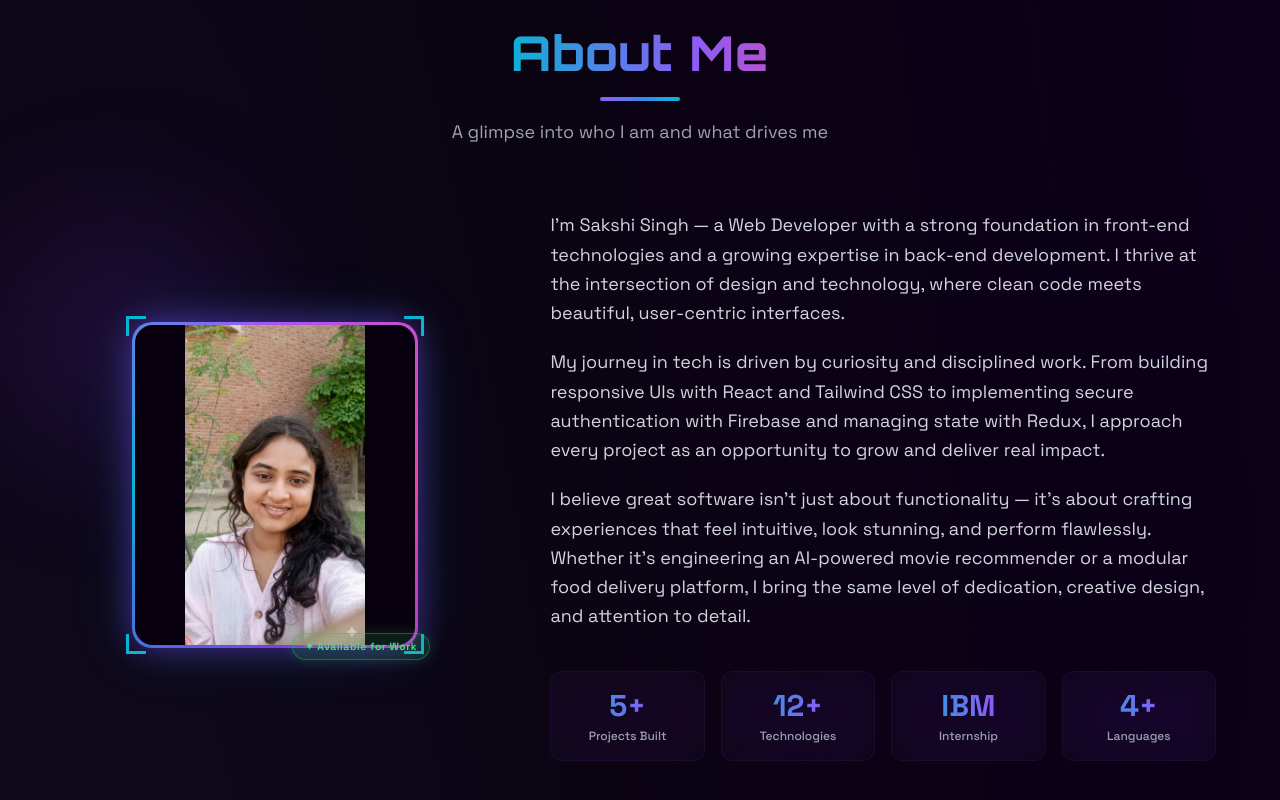
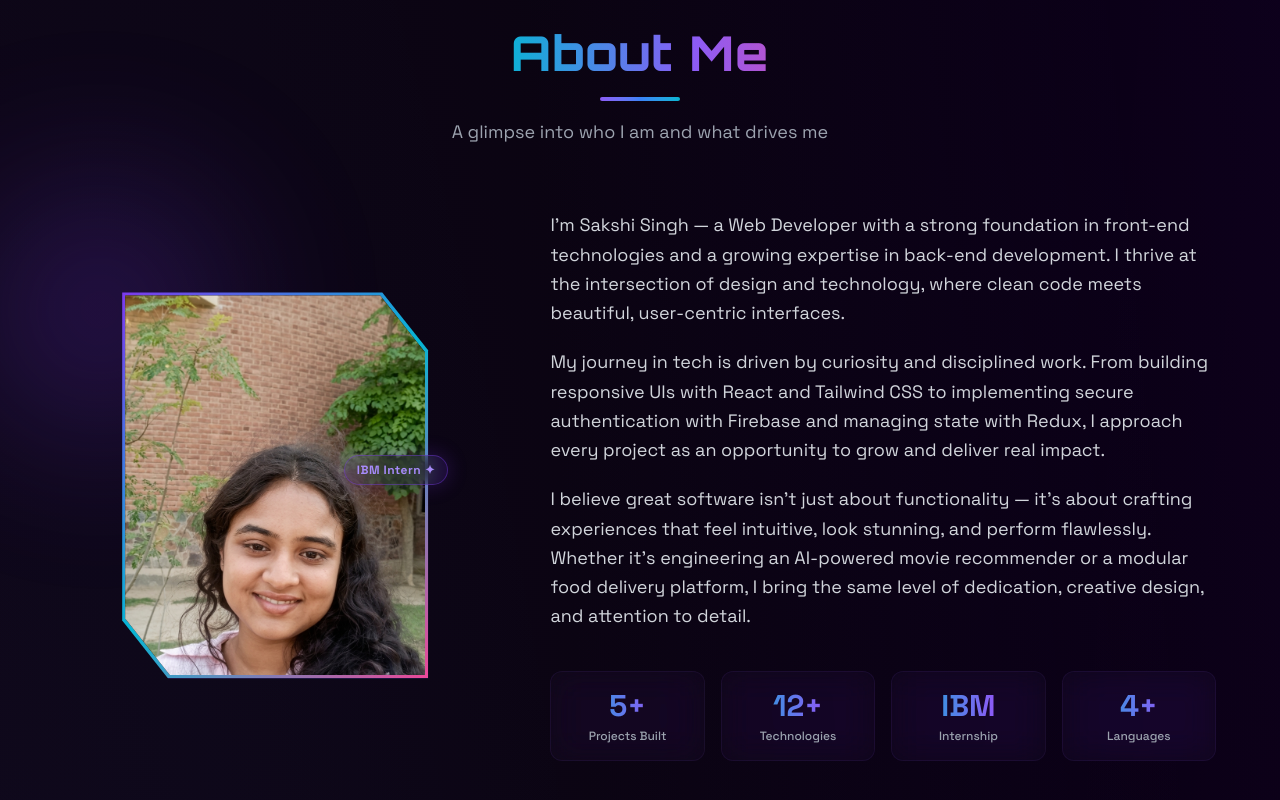
Before and after one commit to singhsakshi098/dev-portfolio, a React (Vite) app: page / in a window 1280 px wide. Shown: the part 899-1699 px from the top of the page. Built offline with nearby package versions, Linux system fonts and the light colour scheme; the HTML template or start-up script is replaced by a standard one.

Commit message:
feat: diagonal-cut cyber photo frame - clip-path shape, cover fit, pulsing glow, IBM pill

```diff
--- a/src/components/About.jsx
+++ b/src/components/About.jsx
@@ -17,35 +17,26 @@ export default function About() {
           transition={{ duration: 0.7, ease: 'easeOut' }}
           className="lg:col-span-2 flex justify-center"
         >
-          <div className="hud-photo-container relative">
-            {/* Floating glow orb behind photo */}
-            <div className="hud-glow-orb absolute top-1/2 left-1/2 -translate-x-1/2 -translate-y-1/2 w-[300px] h-[300px] rounded-full pointer-events-none z-0" />
+          <div className="cyber-photo-container relative">
+            {/* Floating glow orb behind */}
+            <div className="cyber-glow-orb absolute top-1/2 left-1/2 -translate-x-1/2 -translate-y-1/2 pointer-events-none z-0" />
 
-            {/* Rotating gradient border wrapper */}
-            <div className="hud-border-wrap relative z-10 rounded-[20px] p-[3px]">
-              {/* HUD Corner Accents */}
-              <div className="hud-corner hud-corner-tl" />
-              <div className="hud-corner hud-corner-tr" />
-              <div className="hud-corner hud-corner-bl" />
-              <div className="hud-corner hud-corner-br" />
-
-              {/* Photo container */}
-              <div className="hud-photo-inner relative rounded-[18px] overflow-hidden" style={{ width: '280px', height: '320px' }}>
+            {/* Gradient border wrapper with clip-path */}
+            <div className="cyber-border-wrap relative z-10 p-[3px]">
+              {/* Photo */}
+              <div className="cyber-photo-inner overflow-hidden">
                 <img
                   src={profileImg}
                   alt="Sakshi Singh"
-                  className="profile-image w-full h-full"
+                  className="cyber-photo-img w-full h-full"
                 />
-                {/* Scanline overlay */}
-                <div className="hud-scanline absolute inset-0 pointer-events-none z-20" />
               </div>
             </div>
 
-            {/* Available for Work badge */}
-            <div className="hud-badge absolute -bottom-3 -right-3 z-30">
-              <span className="hud-badge-inner inline-flex items-center gap-1.5 px-3 py-1.5 rounded-full text-xs font-bold">
-                <span className="hud-badge-ring" />
-                ✦ Available for Work
+            {/* Floating IBM Intern pill */}
+            <div className="cyber-pill absolute -right-4 top-1/2 -translate-y-1/2 z-20">
+              <span className="cyber-pill-inner inline-flex items-center gap-1 px-3 py-1.5 rounded-full text-xs font-bold whitespace-nowrap">
+                IBM Intern ✦
               </span>
             </div>
           </div>
--- a/src/index.css
+++ b/src/index.css
@@ -583,178 +583,118 @@ nav .gradient-text {
 }
 
 /* ═══════════════════════════════════════════════════════
-   PROFILE PHOTO — FUTURISTIC HUD FRAME
+   PROFILE PHOTO — DIAGONAL-CUT CYBER FRAME
    ═══════════════════════════════════════════════════════ */
 
-/* Angle property for rotating gradient */
-@property --angle {
-  syntax: '<angle>';
-  initial-value: 0deg;
-  inherits: false;
+@keyframes cyber-pulse-orb {
+  0%, 100% { opacity: 0.35; transform: translate(-50%, -50%) scale(1); }
+  50% { opacity: 0.55; transform: translate(-50%, -50%) scale(1.08); }
 }
 
-@keyframes spin-border {
-  to { --angle: 360deg; }
+@keyframes cyber-border-glow {
+  0%, 100% {
+    box-shadow: 0 0 25px rgba(124, 58, 237, 0.4), 0 0 50px rgba(6, 182, 212, 0.15);
+  }
+  50% {
+    box-shadow: 0 0 40px rgba(124, 58, 237, 0.6), 0 0 80px rgba(6, 182, 212, 0.3), 0 0 100px rgba(236, 72, 153, 0.1);
+  }
 }
 
-@keyframes pulse-orb {
-  0%, 100% { opacity: 0.3; transform: translate(-50%, -50%) scale(1); }
-  50% { opacity: 0.5; transform: translate(-50%, -50%) scale(1.1); }
+@keyframes pill-float {
+  0%, 100% { transform: translateY(-50%) translateX(0); }
+  50% { transform: translateY(-50%) translateX(4px); }
 }
 
-@keyframes scanline {
-  0% { top: -100%; }
-  100% { top: 100%; }
-}
-
-@keyframes badge-ring-pulse {
-  0% { transform: scale(1); opacity: 0.6; }
-  100% { transform: scale(2.4); opacity: 0; }
+/* Clip-path shape */
+:root {
+  --cyber-clip: polygon(0 0, 85% 0, 100% 15%, 100% 100%, 15% 100%, 0 85%);
 }
 
 /* Container */
-.hud-photo-container {
+.cyber-photo-container {
   display: inline-block;
+  transition: all 0.4s ease;
+}
+.cyber-photo-container:hover {
+  transform: scale(1.04);
+}
+
+/* Floating glow orb */
+.cyber-glow-orb {
+  width: 350px;
+  height: 350px;
+  background: radial-gradient(circle, #7c3aed 0%, transparent 70%);
+  filter: blur(80px);
+  border-radius: 50%;
+  animation: cyber-pulse-orb 4s ease-in-out infinite;
+}
+
+/* Gradient border wrapper — clip-path */
+.cyber-border-wrap {
+  background: linear-gradient(135deg, #7c3aed, #06b6d4, #ec4899);
+  clip-path: var(--cyber-clip);
+  animation: cyber-border-glow 3s ease-in-out infinite;
+}
+.cyber-photo-container:hover .cyber-border-wrap {
+  box-shadow:
+    0 0 50px rgba(124, 58, 237, 0.7),
+    0 0 100px rgba(6, 182, 212, 0.4),
+    0 0 140px rgba(236, 72, 153, 0.15);
+}
+
+/* Photo inner — same clip-path */
+.cyber-photo-inner {
+  width: 300px;
+  height: 380px;
+  clip-path: var(--cyber-clip);
+  background: #050008;
+  overflow: hidden;
+}
+
+/* Image — cover, no black bars */
+.cyber-photo-img {
+  object-fit: cover;
+  object-position: center top;
+  display: block;
+  width: 100%;
+  height: 100%;
   transition: transform 0.4s ease;
 }
-.hud-photo-container:hover {
-  transform: scale(1.03);
+.cyber-photo-container:hover .cyber-photo-img {
+  transform: scale(1.05);
 }
 
-/* Floating glow orb behind */
-.hud-glow-orb {
-  background: radial-gradient(circle, #7c3aed 0%, transparent 70%);
-  filter: blur(80px);
-  animation: pulse-orb 4s ease-in-out infinite;
+/* IBM Intern floating pill */
+.cyber-pill {
+  animation: pill-float 3s ease-in-out infinite;
+}
+.cyber-pill-inner {
+  background: rgba(124, 58, 237, 0.15);
+  border: 1px solid rgba(124, 58, 237, 0.4);
+  color: #a78bfa;
+  letter-spacing: 0.04em;
+  box-shadow: 0 0 20px rgba(124, 58, 237, 0.25);
+  backdrop-filter: blur(10px);
+  -webkit-backdrop-filter: blur(10px);
+}
+.cyber-photo-container:hover .cyber-pill-inner {
+  box-shadow: 0 0 30px rgba(124, 58, 237, 0.4), 0 0 60px rgba(124, 58, 237, 0.15);
+  border-color: rgba(124, 58, 237, 0.6);
+  color: #c4b5fd;
 }
 
-/* Rotating gradient border */
-.hud-border-wrap {
-  background: conic-gradient(from var(--angle), #7c3aed, #06b6d4, #a855f7, #ec4899, #7c3aed);
-  animation: spin-border 3s linear infinite;
-  box-shadow:
-    0 0 30px rgba(124, 58, 237, 0.5),
-    0 0 60px rgba(6, 182, 212, 0.2);
-  transition: box-shadow 0.4s ease;
-}
-.hud-photo-container:hover .hud-border-wrap {
-  box-shadow:
-    0 0 40px rgba(124, 58, 237, 0.7),
-    0 0 80px rgba(6, 182, 212, 0.35),
-    0 0 120px rgba(168, 85, 247, 0.15);
-}
-
-/* Photo inner */
-.hud-photo-inner {
-  background: #050008;
-}
-
-/* Profile image */
-.profile-image {
-  object-fit: contain;
-  object-position: center top;
-  display: block;
-  border-radius: 18px;
-  background: rgba(13, 0, 21, 0.5);
-  transition: transform 0.4s ease;
-}
-
-/* ---- HUD Corner Brackets ---- */
-.hud-corner {
-  position: absolute;
-  width: 20px;
-  height: 20px;
-  z-index: 20;
-  transition: all 0.3s ease;
-}
-.hud-corner::before,
-.hud-corner::after {
-  content: '';
-  position: absolute;
-  background: #06b6d4;
-  transition: all 0.3s ease;
-}
-
-/* Top-left */
-.hud-corner-tl { top: -6px; left: -6px; }
-.hud-corner-tl::before { top: 0; left: 0; width: 20px; height: 3px; }
-.hud-corner-tl::after { top: 0; left: 0; width: 3px; height: 20px; }
-
-/* Top-right */
-.hud-corner-tr { top: -6px; right: -6px; }
-.hud-corner-tr::before { top: 0; right: 0; width: 20px; height: 3px; }
-.hud-corner-tr::after { top: 0; right: 0; width: 3px; height: 20px; }
-
-/* Bottom-left */
-.hud-corner-bl { bottom: -6px; left: -6px; }
-.hud-corner-bl::before { bottom: 0; left: 0; width: 20px; height: 3px; }
-.hud-corner-bl::after { bottom: 0; left: 0; width: 3px; height: 20px; }
-
-/* Bottom-right */
-.hud-corner-br { bottom: -6px; right: -6px; }
-.hud-corner-br::before { bottom: 0; right: 0; width: 20px; height: 3px; }
-.hud-corner-br::after { bottom: 0; right: 0; width: 3px; height: 20px; }
-
-/* Corner hover — move inward */
-.hud-photo-container:hover .hud-corner-tl { top: -3px; left: -3px; }
-.hud-photo-container:hover .hud-corner-tr { top: -3px; right: -3px; }
-.hud-photo-container:hover .hud-corner-bl { bottom: -3px; left: -3px; }
-.hud-photo-container:hover .hud-corner-br { bottom: -3px; right: -3px; }
-.hud-photo-container:hover .hud-corner::before,
-.hud-photo-container:hover .hud-corner::after {
-  background: #22d3ee;
-  box-shadow: 0 0 8px rgba(6, 182, 212, 0.6);
-}
-
-/* ---- Scanline Hover Effect ---- */
-.hud-scanline::before {
-  content: '';
-  position: absolute;
-  left: 0;
-  top: -100%;
-  width: 100%;
-  height: 4px;
-  background: linear-gradient(90deg, transparent, rgba(255,255,255,0.08), transparent);
-  opacity: 0;
-  transition: opacity 0.3s;
-}
-.hud-photo-container:hover .hud-scanline::before {
-  opacity: 1;
-  animation: scanline 1.5s ease-in-out;
-}
-
-/* ---- Available for Work Badge ---- */
-.hud-badge-inner {
-  background: rgba(34, 197, 94, 0.15);
-  border: 1px solid rgba(34, 197, 94, 0.4);
-  color: #4ade80;
-  font-size: 0.65rem;
-  letter-spacing: 0.05em;
-  position: relative;
-  box-shadow: 0 0 15px rgba(34, 197, 94, 0.2);
-}
-.hud-badge-ring {
-  position: absolute;
-  inset: -4px;
-  border-radius: 9999px;
-  border: 1.5px solid rgba(34, 197, 94, 0.4);
-  animation: badge-ring-pulse 2.5s ease-out infinite;
-  pointer-events: none;
-}
-
-/* ---- Responsive ---- */
+/* Responsive */
 @media (max-width: 640px) {
-  .hud-photo-inner {
-    width: 200px !important;
-    height: 230px !important;
+  .cyber-photo-inner {
+    width: 220px;
+    height: 280px;
   }
-  .hud-glow-orb {
-    width: 220px !important;
-    height: 220px !important;
+  .cyber-glow-orb {
+    width: 250px;
+    height: 250px;
   }
-  .hud-badge {
-    right: -2px;
-    bottom: -2px;
+  .cyber-pill {
+    right: -2px !important;
   }
 }
 
```
